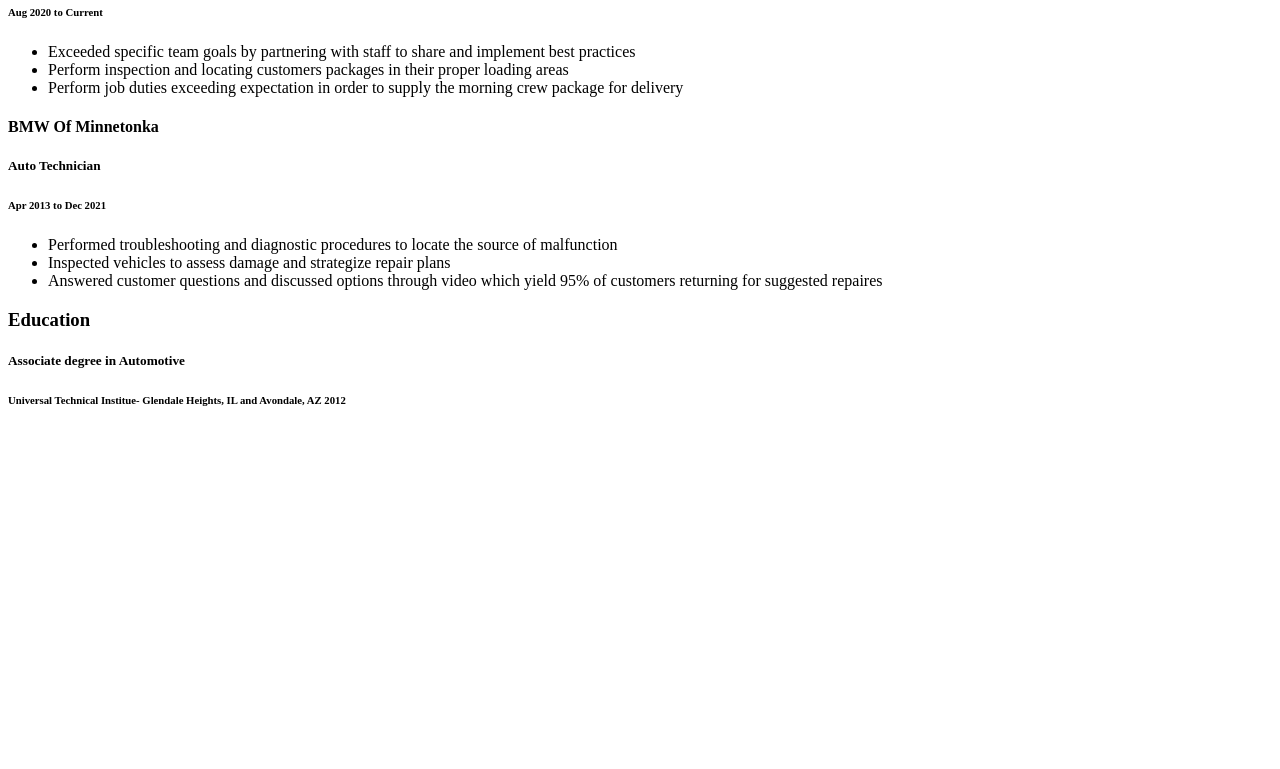
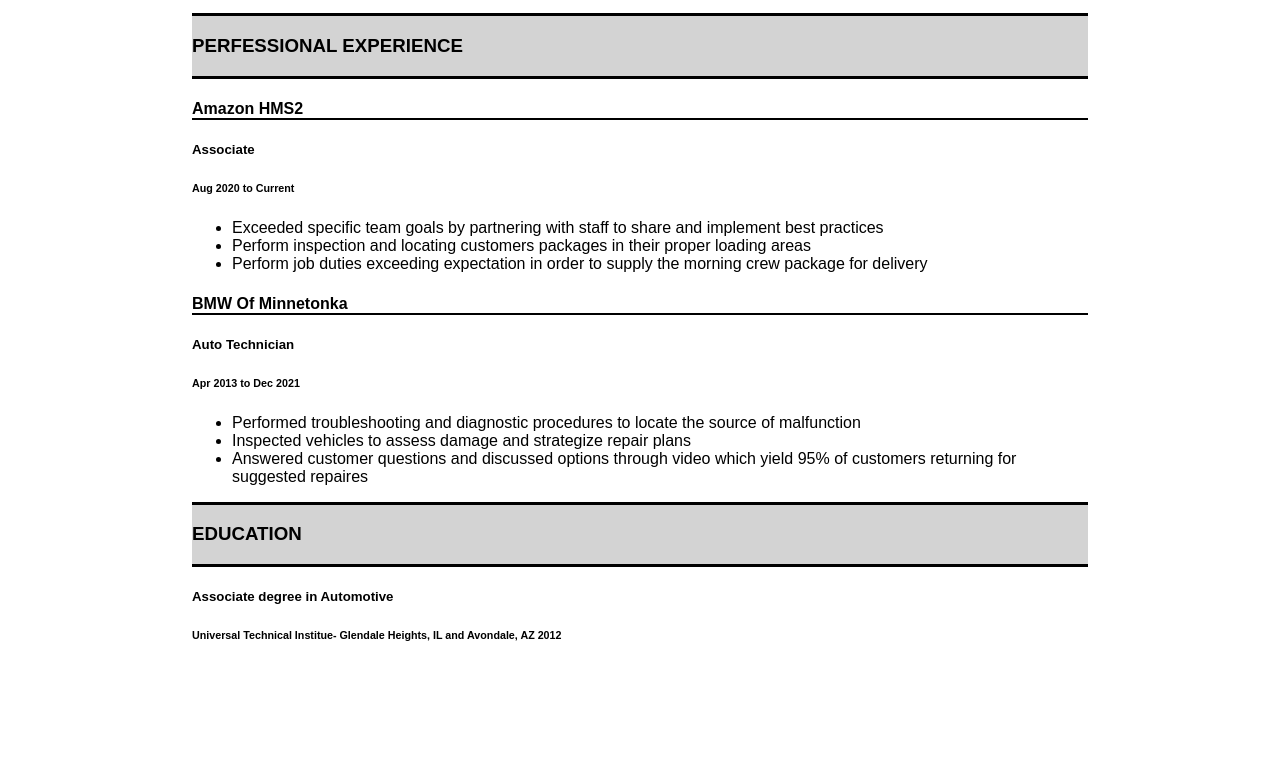
Before and after one commit to EricRamirez1/EricRamirez1.github.io, a plain HTML site: page index.html in a window 1280 px wide. Shown: the part 235-1004 px from the top of the page. Before the commit the page ends 800 px from the top, so only its background shows below. Drawn offline with Linux system fonts and the light colour scheme.

Commit message:
Update index.html

```diff
--- a/index.html
+++ b/index.html
@@ -4,7 +4,7 @@
   <meta charset="utf-8">
   <meta name="viewport" content="width=device-width">
   <title>Eric Ramirez ResumeBin</title>
-  <link rel="stylesheet" herf="style.css" />
+  <link rel="stylesheet" href="style.css" />
 </head>
 <body>
     <div>
```
